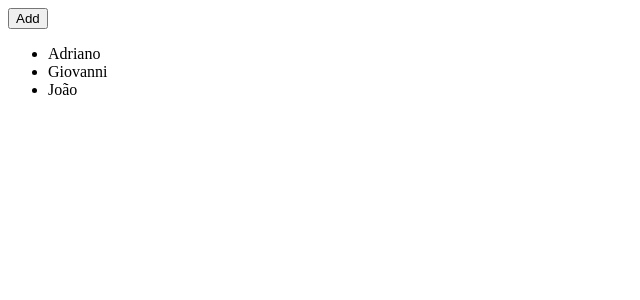
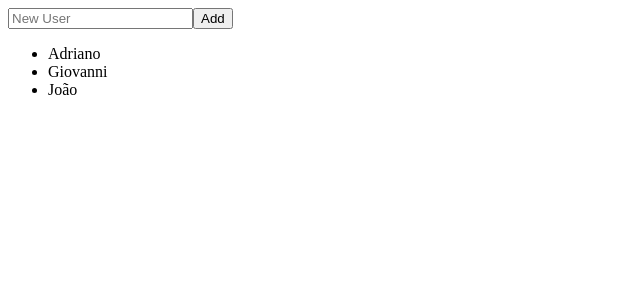
Before and after one commit to silvasouzaadriano/react-unit-testing, a React (Vite) app: page / in a window 1280 px wide. Shown: the top 300 px of the page, without its empty margins (0-640 px from the left). Built offline with nearby package versions, Linux system fonts and the light colour scheme.

Commit message:
Test should render users list with input text and button click

```diff
--- a/src/App.tsx
+++ b/src/App.tsx
@@ -1,14 +1,16 @@
 import { useState } from "react"
 
 function App() {
+  const [newUser, setNewUser] = useState('');
   const [users, setUsers] = useState(['Adriano', 'Giovanni', 'João'])
 
   function addToUsersList() {
-    setUsers(state => [...state, 'New']);
+    setUsers(state => [...state, newUser]);
   }
 
   return (
     <>
+      <input placeholder="New User" value={newUser} onChange={e => setNewUser(e.target.value)} />
       <button onClick={addToUsersList}>Add</button>
       <ul>
         {users.map(user => <li key={user}>{user}</li>)}
```
Also changed, not shown: 1 other file (tests, documents, lock files or other folders).
